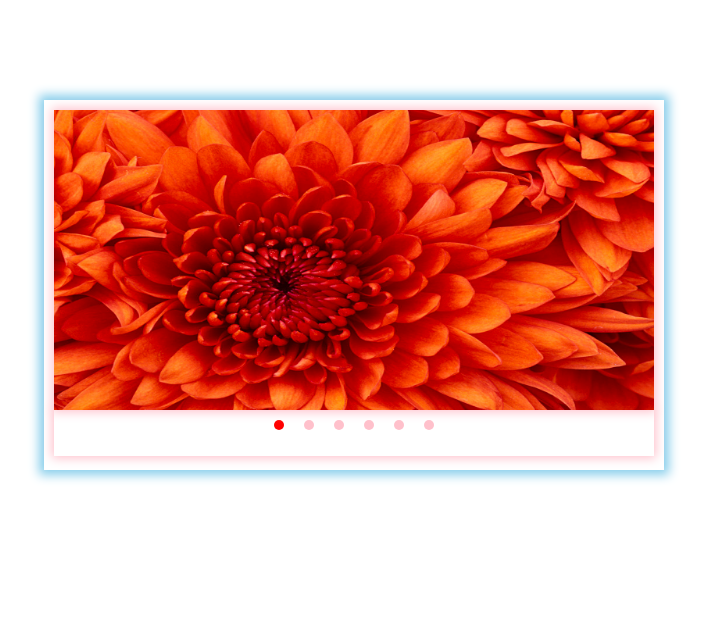
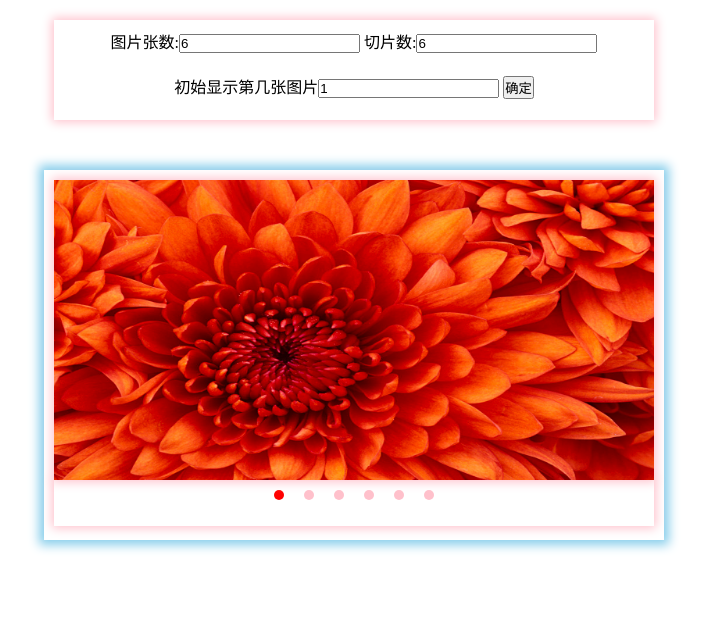
Before and after one commit to whatsmeu/HTML-Demos, a plain HTML site: page 3D轮播图特效/index.html in a window 1280 px wide. Shown: the whole page, without its empty margins (286-993 px from the left). Drawn offline with Linux system fonts and the light colour scheme.

Commit message:
页面输入控制图片张数和切片数

```diff
--- a/3D轮播图特效/css/style.css
+++ b/3D轮播图特效/css/style.css
@@ -8,12 +8,24 @@ li{
 .swiper-wrapper{
 	width: 600px;
 	height: 350px;
-	margin-top: 100px;
+	margin-top: 50px;
 	padding: 10px;
 	box-shadow: 0px 0px 10px 5px skyblue;
 	transform-style: preserve-3d;
+	-webkit-transform-style: preserve-3d;
+	-o-transform-style: preserve-3d;
+	-moz-transform-style: preserve-3d;
+	-ms-transform-style: preserve-3d;
 	perspective: 1000px;
+	-webkit-perspective: 1000px;
+	-o-perspective: 1000px;
+	-moz-perspective: 1000px;
+	-ms-perspective: 1000px;
 	perspective-origin: 50% 50%;
+	-webkit-perspective-origin: 50% 50%;
+	-o-perspective-origin: 50% 50%;
+	-moz-perspective-origin: 50% 50%;
+	-ms-perspective-origin: 50% 50%;
 }
 .swiper-wrapper ul{
 	position: relative;
@@ -27,9 +39,25 @@ li{
 	position: absolute;
 	height: 300px;
 	transform-style: preserve-3d;
+	-webkit-transform-style: preserve-3d;
+	-o-transform-style: preserve-3d;
+	-moz-transform-origin:0px 50% 0px;
+	-ms-transform-origin:0px 50% 0px;
 	transform-origin:0px 50% 0px;
+	-webkit-transform-origin:0px 50% 0px;
+	-o-transform-origin:0px 50% 0px;
+	-moz-transform-origin:0px 50% 0px;
+	-ms-transform-origin:0px 50% 0px;
 	transform: rotateX(0deg);
+	-webkit-transform: rotateX(0deg);
+	-o-transform: rotateX(0deg);
+	-moz-transform: rotateX(0deg);
+	-ms-transform: rotateX(0deg);
 	transition: transform 1s;
+	-webkit-transition: transform 1s;
+	-o-transition: transform 1s;
+	-moz-transition: transform 1s;
+	-ms-transition: transform 1s;
 }
 .swiper-wrapper ul li div{
 	position: absolute;
@@ -39,7 +67,7 @@ li{
 	height: 100%;
 	background-repeat: no-repeat;
 }
-.swiper-wrapper .dots{
+.dots, .controlBox{
 	height: 46px;
 	box-shadow: 0px 0px 10px 2px pink;
 	text-align: center;
@@ -52,7 +80,17 @@ li{
 	background-color: pink;
 	border-radius: 10px;
 	transition: all .5s;
+	-webkit-transition: all .5s;
+	-o-transition: all .5s;
+	-moz-transition: all .5s;
+	-ms-transition: all .5s;
 }
 .dots span.selected{
 	background-color: red;
 }
+.controlBox{
+	width: 600px;
+	height: 100px;
+	margin: 20px auto;
+	line-height: 45px;
+}
--- a/3D轮播图特效/index.html
+++ b/3D轮播图特效/index.html
@@ -7,24 +7,65 @@
 	<link rel="stylesheet" href="css/style.css">
 </head>
 <body>
+	<div class="controlBox">
+		<span>图片张数:<input id="imgNum" type="text" value="6" placeholder="图片张数1-8"></span>
+		<span>切片数:<input id="cutNum" type="text" value="6" placeholder="切片数"></span><br/>
+		<span>初始显示第几张图片<input id="chosenId" type="text" value="1" placeholder="初始显示第几张图片"></span>
+		<button id="okBtn">确定</button>
+	</div>
 	<div class="swiper-wrapper">
 		<ul id="swiper" class="swiper"></ul>
 		<div id="dotlist" class="dots"></div>
 	</div>
 	<script>
-		var img_num = 6;//li下的div个数，即z平面上多边盒的边数
-		var cut_num = 6;//li个数，每个li代表切割的一块
+		//var img_num = 6;//li下的div个数，即z平面上多边盒的边数
+		//var cut_num = 6;//li个数，每个li代表切割的一块
+		//var imgChosenId = 1;//初始显示第几张轮播图
+		var img_num;
+		var cut_num;
+		var imgChosenId;
 
-		var ang = 360/img_num;//每张图片旋转的角度
+		var ang;//每张图片旋转的角度
 		var ele_swiper = document.getElementById("swiper");
 		var ele_dotlist = document.getElementById("dotlist");
 		var ele_li;
 		var ele_div;
 		var ele_dot;
 		var swiperWidth = ele_swiper.clientWidth;//整个swiper区域的宽度
-		var width_li = swiperWidth/cut_num;//每个li的宽度
-		var tranZ_dist = 260;//每张轮播图rotate之后要向z轴平移的距离
-		var imgChosenId = 0;//初始显示第几张轮播图
+		var width_li;//每个li的宽度
+		var tranZ_dist;//每张轮播图rotate之后要向z轴平移的距离
+
+		function checkInput(){
+			img_num = document.getElementById("imgNum").value;
+			cut_num = document.getElementById("cutNum").value;
+			imgChosenId = document.getElementById("chosenId").value;
+
+			img_num = parseInt(img_num) || 1;
+			cut_num = parseInt(cut_num) || 1;
+			imgChosenId = parseInt(imgChosenId) || 1;
+			imgChosenId -= 1;
+			(img_num>8) && (img_num=8) && (document.getElementById("imgNum").value=8);
+		}
+
+		function reset() {
+			while(ele_swiper.hasChildNodes()) //当div下还存在子节点时 循环继续
+		    {
+		        ele_swiper.removeChild(ele_swiper.firstChild);
+		    }
+		    while(ele_dotlist.hasChildNodes()) //当div下还存在子节点时 循环继续
+		    {
+		        ele_dotlist.removeChild(ele_dotlist.firstChild);
+		    }
+		}
+
+		function init(){
+			checkInput();
+			reset();
+
+			ang = 360/img_num;
+			tranZ_dist = 150/Math.tan(Math.PI/img_num);
+			console.log(Math.tan(Math.PI/img_num))
+			width_li = swiperWidth/cut_num;
 
 			for (var i = 0; i < cut_num; i++) {//遍历li
 				ele_li = document.createElement("li");
@@ -37,13 +78,17 @@
 					ele_div.style.backgroundSize = swiperWidth+"px 300px";//图片宽度等于swiper区域宽度
 					ele_div.style.backgroundPosition = (swiperWidth/cut_num)*i*(-1) + "px 0";//图片定位
 					ele_div.style.transform = "rotateX("+ang*j+"deg) translateZ("+tranZ_dist+"px)";
+					ele_div.style.WebkitTransform  = "rotateX("+ang*j+"deg) translateZ("+tranZ_dist+"px)";
+					ele_div.style.msTransform  = "rotateX("+ang*j+"deg) translateZ("+tranZ_dist+"px)";
 				}
 
 				ele_swiper.appendChild(ele_li);
 				ele_li.style.width = width_li+"px";
 				ele_li.style.left = width_li*i+"px";
 				(i > cut_num/2-1) && (ele_li.style.zIndex = (cut_num-i)*10);
-			ele_li.style.transform = "translateZ("+tranZ_dist*(-1)+"px) rotateX("+ang*imgChosenId+"deg)"; //设置初始li翻转角度
+				ele_li.style.transform = "translateZ("+tranZ_dist*(-1)+"px) rotateX("+ang*imgChosenId+"deg)";//设置初始li翻转角度
+				ele_li.style.WebkitTransform  = "translateZ("+tranZ_dist*(-1)+"px) rotateX("+ang*imgChosenId+"deg)";
+				ele_li.style.msTransform  = "translateZ("+tranZ_dist*(-1)+"px) rotateX("+ang*imgChosenId+"deg)";
 			}
 
 			//动态创建轮播点按钮
@@ -55,9 +100,14 @@
 					ele_dot.className = "selected";
 				}
 			}
+		}
+
+		okBtn.addEventListener("click",function (e) {
+			init();
+		});
 
 		//点击切换轮播图
-		ele_dotlist.onclick = function doSwiper (e) {
+		ele_dotlist.addEventListener("click",function (e) {
 			var targetNode = e.target;
 			var idx;
 			var swipeNode;
@@ -68,22 +118,20 @@
 				targetNode.className = "selected";
 				idx = targetNode.getAttribute("idx");
 
-
 				for (var z = 0; z < cut_num; z++) {//遍历li
-
-					/*for (var zi = 0; zi < img_num; zi++) {//遍历div
-						ele_swiper.childNodes[z].childNodes[zi]
+					swipeNode = ele_swiper.childNodes[z];
+					swipeNode.style.transform = "translateZ("+tranZ_dist*(-1)+"px) rotateX("+ang*idx+"deg)";
+					swipeNode.style.WebkitTransform  = "translateZ("+tranZ_dist*(-1)+"px) rotateX("+ang*idx+"deg)";
+					swipeNode.style.msTransform  = "translateZ("+tranZ_dist*(-1)+"px) rotateX("+ang*idx+"deg)";
+					swipeNode.style.transitionDelay = 0.3*z+"s";
+					swipeNode.style.WebkitTransitionDelay = 0.3*z+"s";
+					swipeNode.style.msTransitionDelay = 0.3*z+"s";
+				}
+			}
+		});
 
 
-					}*/
-
-					swipeNode = ele_swiper.childNodes[z];
-					swipeNode.style.transform = "translateZ("+tranZ_dist*(-1)+"px) rotateX("+ang*idx+"deg)";
-					swipeNode.style.transitionDelay = 0.3*z+"s";
-				}
-
-			}
-		}
+		init();
 
 	</script>
 </body>
```
Lines whose indentation alone changed are shown as unchanged.
